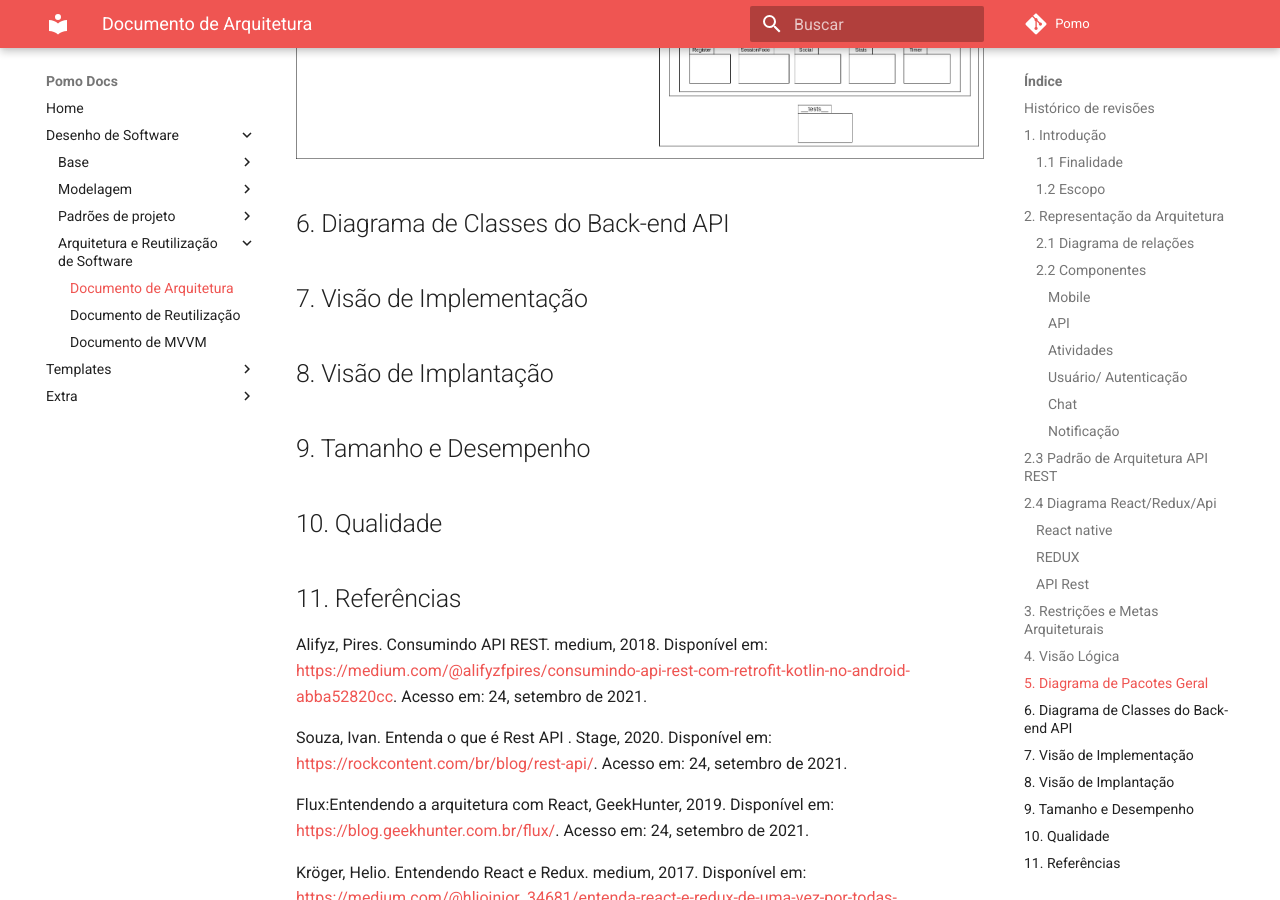
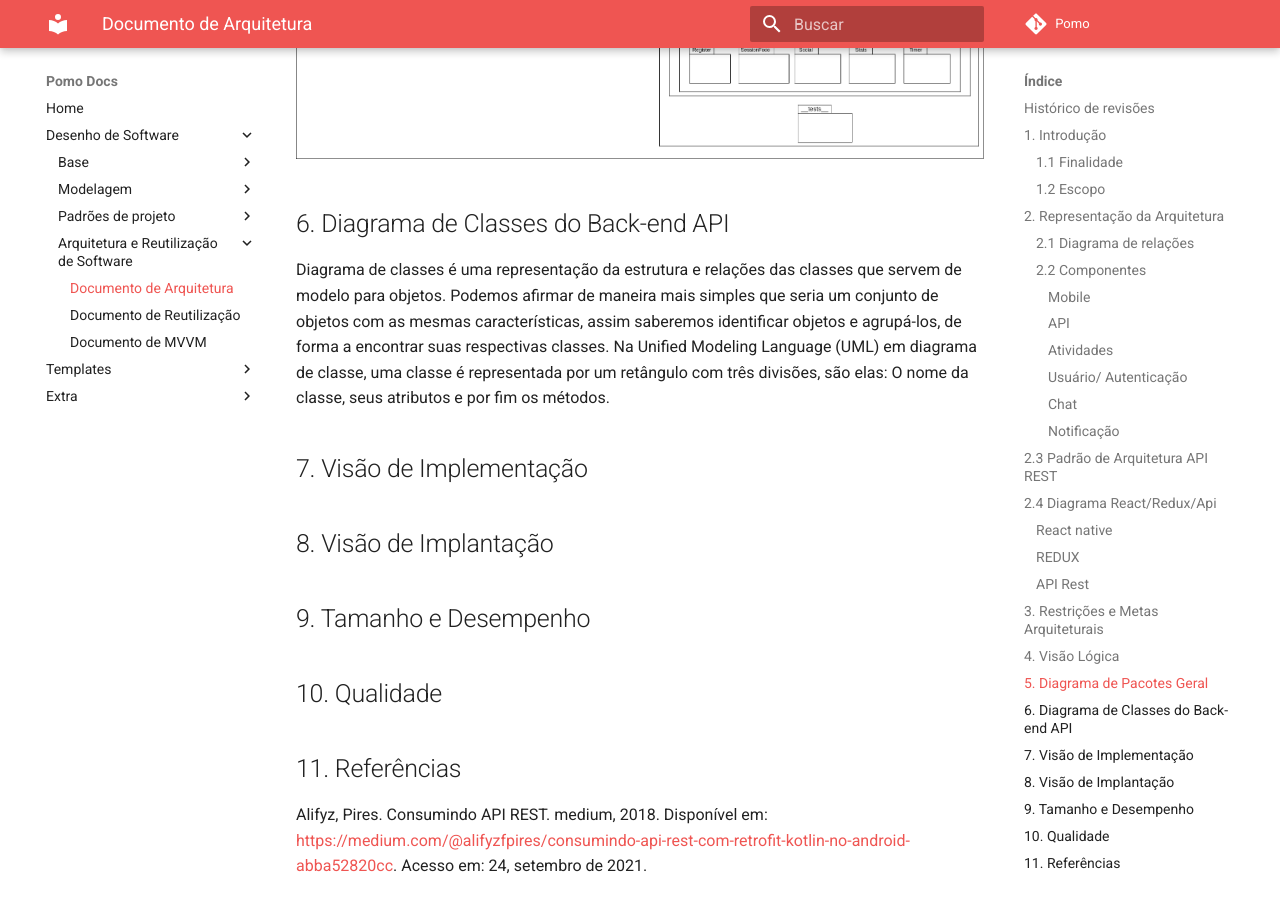
Before and after one commit to UnBArqDsw/2020.1_G6_Pomo, an MkDocs documentation site: the page built from docs/arquitetura-e-reutilizacao/arquitetura.md, in a window 1280 px wide and 900 px high, scrolled down 5181 px. Built offline with MkDocs 1.6.1 and Material for MkDocs 9.7.7, drawn with Linux system fonts in a browser that asks for light colours; comment, search, counter and statistics services are not loaded.

Commit message:
#49 Adicionando explicação do que se trata diagrama de classe

```diff
--- a/docs/arquitetura-e-reutilizacao/arquitetura.md
+++ b/docs/arquitetura-e-reutilizacao/arquitetura.md
@@ -99,6 +99,8 @@ No Pomo, o diagrama de pacotes geral, representa os pacotes utilizados no backen
 
 ## 6. Diagrama de Classes do Back-end API
 
+Diagrama de classes é uma representação da estrutura e relações das classes que servem de modelo para objetos. Podemos afirmar de maneira mais simples que seria um conjunto de objetos com as mesmas características, assim saberemos identificar objetos e agrupá-los, de forma a encontrar suas respectivas classes. Na Unified Modeling Language (UML) em diagrama de classe, uma classe é representada por um retângulo com três divisões, são elas: O nome da classe, seus atributos e por fim os métodos.
+
 ## 7. Visão de Implementação
 
 ## 8. Visão de Implantação
```
